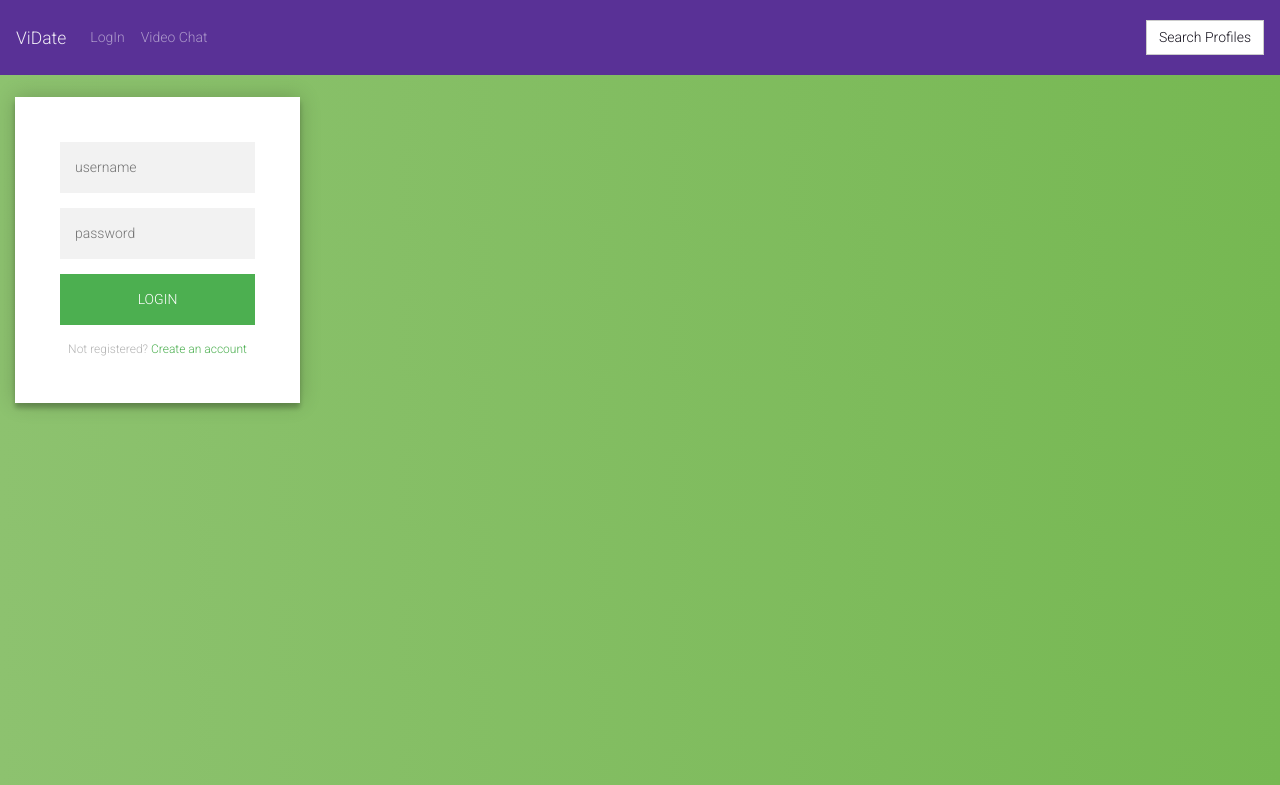
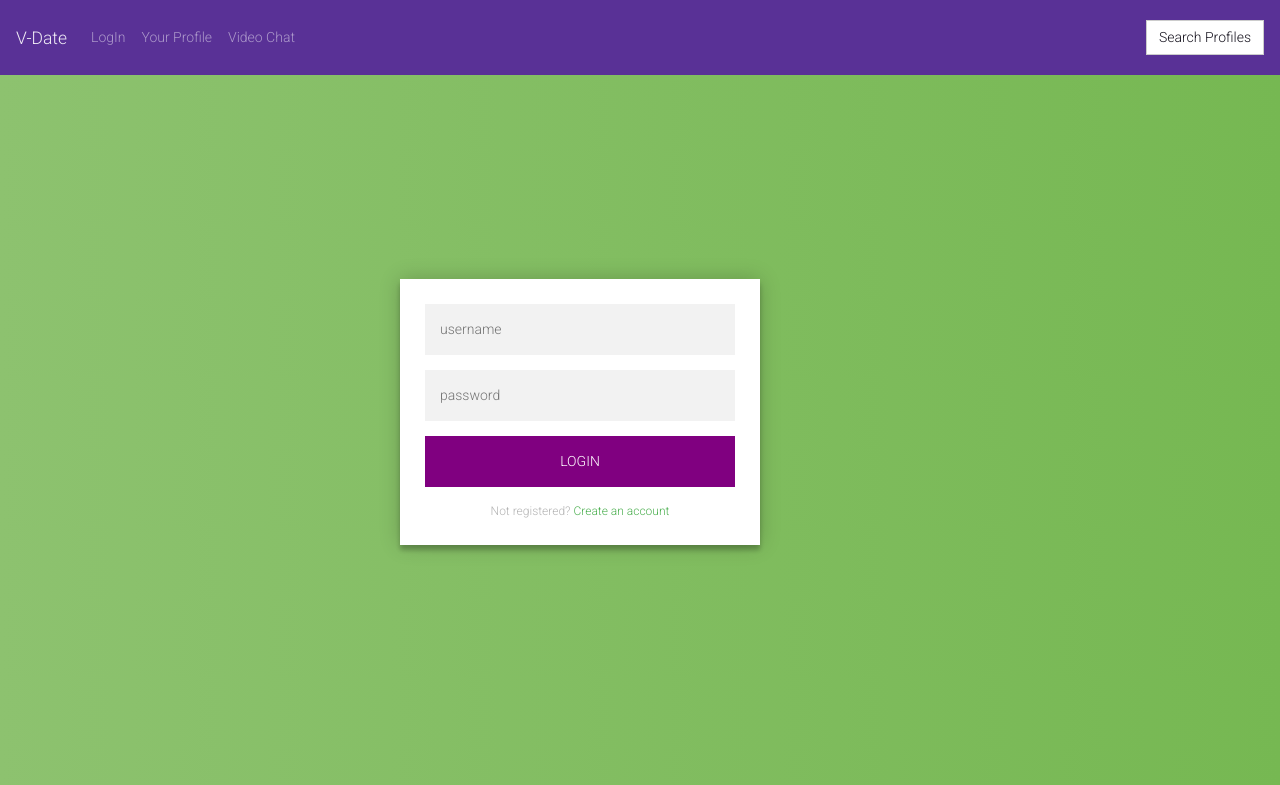
Before and after one commit to GSCrawley/mydatingapp, a Flask app: page /login in a window 1280 px wide. Shown: the top 785 px of the page. Run offline with Flask 2, Linux system fonts and the light colour scheme; some libraries are stand-ins or nearby versions.

Commit message:
pushing changes to heroku

```diff
--- a/static/css/login_style.css
+++ b/static/css/login_style.css
@@ -3,22 +3,26 @@
 @import url(https://fonts.googleapis.com/css?family=Roboto:300);
 
 .login-page {
-  position: center;
+  justify-content: center;
+  position: flex;
   vertical-align: middle;
   width: 360px;
   padding: 8% 0 0;
-  margin: auto;
+  margin-left: 27.5em;
+  margin-top: 13em;
 }
 .form {
-  position: absolute;
   z-index: 1;
   background: #FFFFFF;
   max-width: 360px;
-  margin: 0 auto 100px;
-  padding: 45px;
+  /* position: relative; */
+  /* justify-content: center; */
+  margin: auto;
+  padding: 25px;
   text-align: center;
   box-shadow: 0 0 20px 0 rgba(0, 0, 0, 0.2), 0 5px 5px 0 rgba(0, 0, 0, 0.24);
 }
+
 .form input {
   font-family: "Roboto", sans-serif;
   outline: 0;
@@ -34,7 +38,7 @@
   font-family: "Roboto", sans-serif;
   text-transform: uppercase;
   outline: 0;
-  background: #4CAF50;
+  background: purple;
   width: 100%;
   border: 0;
   padding: 15px;
--- a/templates/login.html
+++ b/templates/login.html
@@ -3,7 +3,7 @@
 
 {% block content %}
 
-<link href="static/css/login_style.css" rel="stylesheet" type="text/css" media="all" />
+<link href="/static/css/login_style.css" rel="stylesheet" type="text/css" media="all" />
 
 <div class="login-page">
     <div class="form">
--- a/templates/partials/navbar.html
+++ b/templates/partials/navbar.html
@@ -1,5 +1,5 @@
 <nav class="navbar navbar-expand-lg navbar-dark bg-primary">
-  <a class="navbar-brand" href="/">ViDate</a>
+  <a class="navbar-brand" href="/">V-Date</a>
   <button class="navbar-toggler" type="button" data-toggle="collapse" data-target="#navbarColor01" aria-controls="navbarColor01" aria-expanded="false" aria-label="Toggle navigation">
     <span class="navbar-toggler-icon"></span>
   </button>
@@ -8,6 +8,9 @@
     <ul class="navbar-nav mr-auto">
       <li class="nav-item">
         <a class="nav-link" href="/login">LogIn</a>
+      </li>
+      <li class="nav-item">
+        <a class="nav-link" href="/users_show">Your Profile</a>
       </li>
       <li class="nav-item">
         <a class="nav-link" href="/video">Video Chat</a>
--- a/templates/users_show.html
+++ b/templates/users_show.html
@@ -2,7 +2,7 @@
 {% extends 'base.html' %}
 
 {% block content %}
-<a href='/users/new' method='POST'></a>
+<a href='/users_new' method='POST'></a>
 <div class='row'>
     <div class='col-sm-6 col-sm-offset-3'>
         <p>{{user.jpg}}
```
Also changed, not shown: templates/video.html (+9 -9 lines), README.md.
